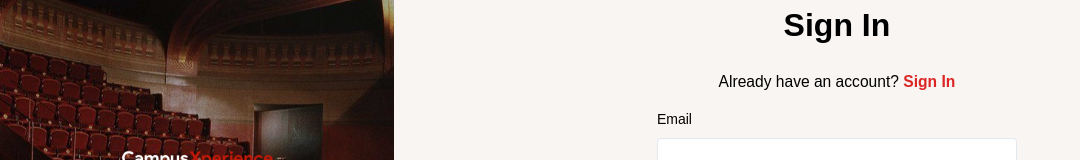
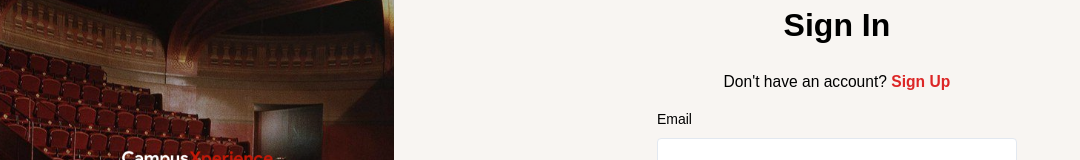
Before and after one commit to sytrusz/campusXperience, a React (Vite) app in the folder frontend/: page /login in a window 1280 px wide. Shown: the part 230-390 px from the top of the page, without its empty margins (0-1080 px from the left). Built offline with nearby package versions, Linux system fonts and the light colour scheme.

Commit message:
Update Login.jsx

```diff
--- a/frontend/src/components/Login.jsx
+++ b/frontend/src/components/Login.jsx
@@ -81,13 +81,13 @@ const Login = () => {
             textAlign: 'center',
             fontSize: '0.975rem'
           }}>
-            Already have an account?{' '}
+            Don't have an account?{' '}
             <a href="/signup" style={{
               color: '#dc2626',
               fontWeight: "bold",
               textDecoration: 'none'
             }}>
-              Sign In
+              Sign Up
             </a>
           </p>
 
```
